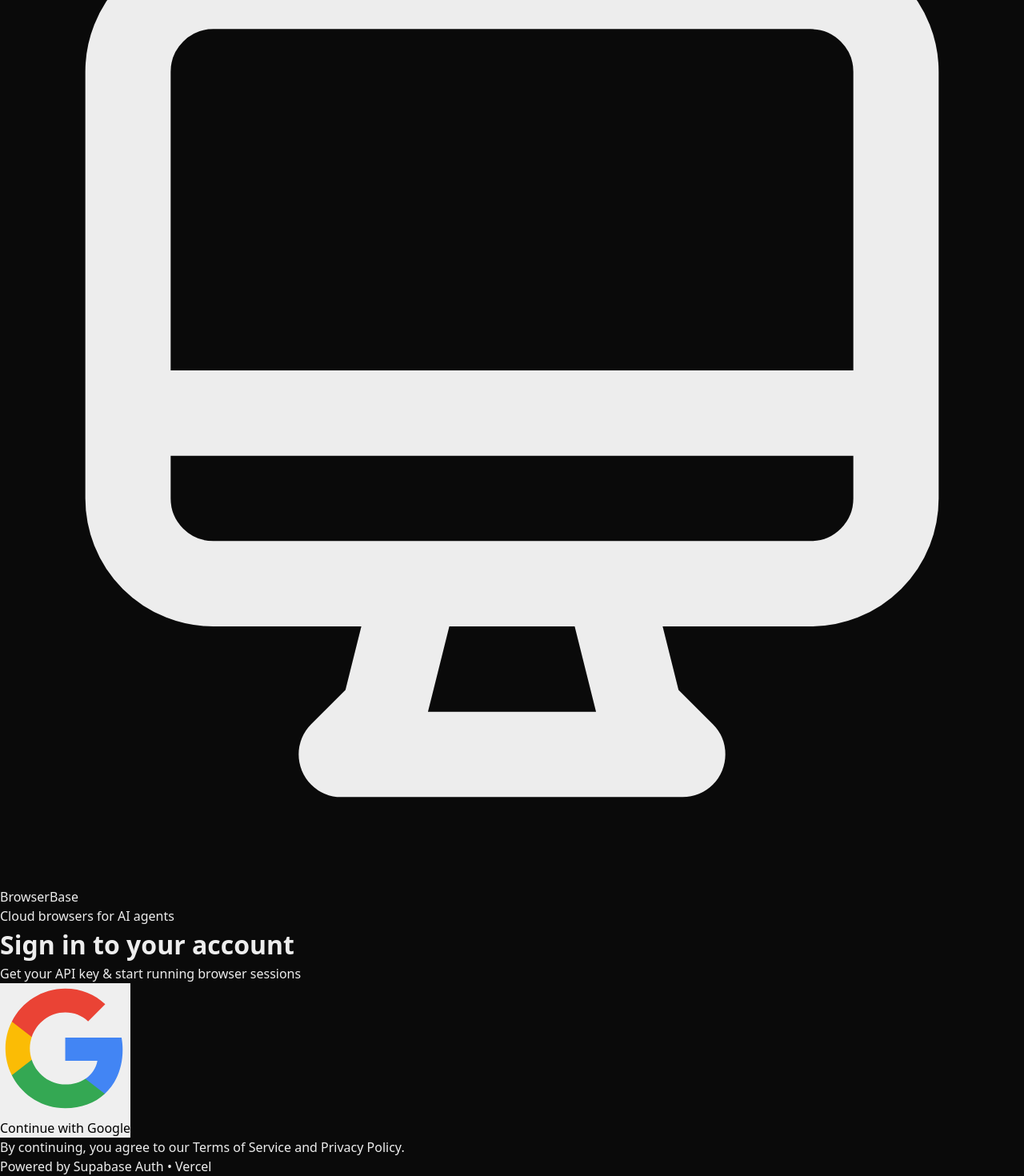
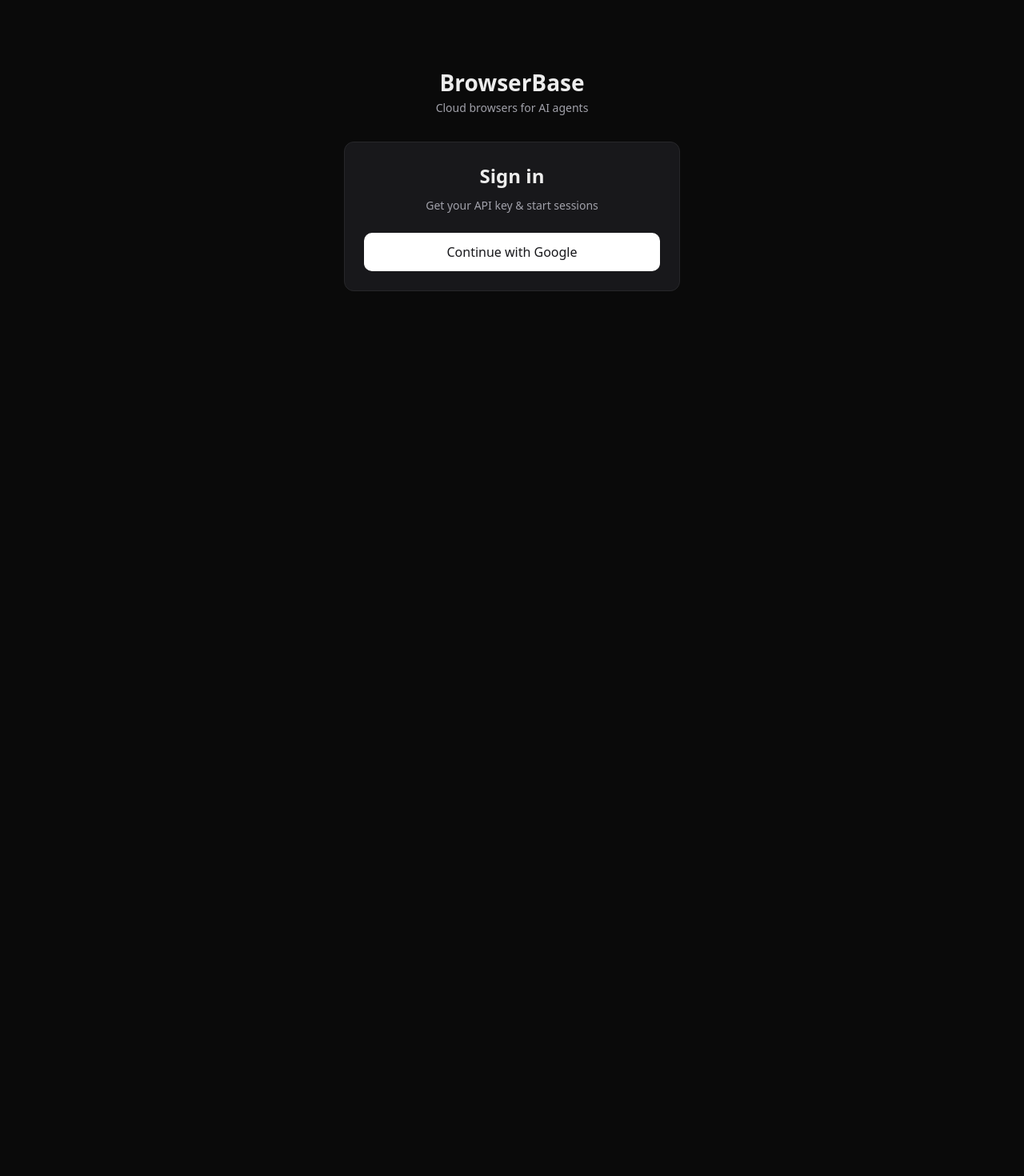
Before and after one commit to kumarsumit68439-code/browserbase-clone, a Next.js app: page /login in a window 1280 px wide. Shown: the part 177-1647 px from the top of the page at 80% size. After the commit the page ends 800 px from the top, so only its background shows below. Built offline with nearby package versions, Linux system fonts and the light colour scheme.

Commit message:
Disable middleware temporarily to fix Vercel build; simplify pages CSS classes

```diff
--- a/src/app/login/page.tsx
+++ b/src/app/login/page.tsx
@@ -1,100 +1,59 @@
-'use client'
+"use client";
 
-import { createClient } from '@/lib/supabase/client'
-import { useState, Suspense } from 'react'
-import { useSearchParams } from 'next/navigation'
+import { createClient } from "@/lib/supabase/client";
+import { useState, Suspense } from "react";
+import { useSearchParams } from "next/navigation";
 
 function LoginForm() {
-  const [loading, setLoading] = useState(false)
-  const searchParams = useSearchParams()
-  const error = searchParams.get('error')
+  const [loading, setLoading] = useState(false);
+  const searchParams = useSearchParams();
+  const error = searchParams.get("error");
 
   const handleGoogleLogin = async () => {
-    setLoading(true)
-    const supabase = createClient()
-
+    setLoading(true);
+    const supabase = createClient();
     const { error } = await supabase.auth.signInWithOAuth({
-      provider: 'google',
+      provider: "google",
       options: {
         redirectTo: `${window.location.origin}/auth/callback`,
-        queryParams: {
-          access_type: 'offline',
-          prompt: 'consent',
-        },
       },
-    })
-
+    });
     if (error) {
-      console.error('Login error:', error.message)
-      setLoading(false)
+      console.error(error.message);
+      setLoading(false);
     }
-  }
+  };
 
   return (
-    <div className="min-h-screen bg-[#0a0a0a] flex items-center justify-center px-4">
-      <div className="w-full max-w-md">
-        <div className="text-center mb-10">
-          <div className="inline-flex items-center gap-2 mb-4">
-            <div className="w-10 h-10 rounded-xl bg-gradient-to-br from-violet-500 to-indigo-600 flex items-center justify-center">
-              <svg className="w-6 h-6 text-white" fill="none" viewBox="0 0 24 24" stroke="currentColor">
-                <path strokeLinecap="round" strokeLinejoin="round" strokeWidth={2} d="M9.75 17L9 20l-1 1h8l-1-1-.75-3M3 13h18M5 17h14a2 2 0 002-2V5a2 2 0 00-2-2H5a2 2 0 00-2 2v10a2 2 0 002 2z" />
-              </svg>
-            </div>
-            <span className="text-2xl font-bold text-white tracking-tight">BrowserBase</span>
-          </div>
-          <p className="text-zinc-400 text-sm">Cloud browsers for AI agents</p>
+    <div style={{ minHeight: "100vh", display: "flex", alignItems: "center", justifyContent: "center", padding: "1rem" }}>
+      <div style={{ width: "100%", maxWidth: 420 }}>
+        <div style={{ textAlign: "center", marginBottom: "2rem" }}>
+          <h1 style={{ fontSize: "1.75rem", fontWeight: 700 }}>BrowserBase</h1>
+          <p className="muted" style={{ fontSize: "0.875rem" }}>Cloud browsers for AI agents</p>
         </div>
-
-        <div className="bg-zinc-900/80 border border-zinc-800 rounded-2xl p-8 shadow-2xl backdrop-blur">
-          <h1 className="text-xl font-semibold text-white text-center mb-2">Sign in to your account</h1>
-          <p className="text-zinc-500 text-sm text-center mb-8">Get your API key & start running browser sessions</p>
-
+        <div className="card">
+          <h2 style={{ textAlign: "center", marginBottom: "0.5rem" }}>Sign in</h2>
+          <p className="muted" style={{ textAlign: "center", fontSize: "0.875rem", marginBottom: "1.5rem" }}>
+            Get your API key & start sessions
+          </p>
           {error && (
-            <div className="mb-6 p-3 rounded-lg bg-red-500/10 border border-red-500/20 text-red-400 text-sm text-center">
-              Authentication failed. Please try again.
-            </div>
+            <p style={{ color: "#f87171", textAlign: "center", fontSize: "0.875rem", marginBottom: "1rem" }}>
+              Authentication failed. Try again.
+            </p>
           )}
-
-          <button
-            onClick={handleGoogleLogin}
-            disabled={loading}
-            className="w-full flex items-center justify-center gap-3 bg-white hover:bg-zinc-100 text-zinc-900 font-medium py-3 px-4 rounded-xl transition-all disabled:opacity-60 disabled:cursor-not-allowed"
-          >
-            {loading ? (
-              <svg className="animate-spin h-5 w-5 text-zinc-600" xmlns="http://www.w3.org/2000/svg" fill="none" viewBox="0 0 24 24">
-                <circle className="opacity-25" cx="12" cy="12" r="10" stroke="currentColor" strokeWidth="4"></circle>
-                <path className="opacity-75" fill="currentColor" d="M4 12a8 8 0 018-8V0C5.373 0 0 5.373 0 12h4zm2 5.291A7.962 7.962 0 014 12H0c0 3.042 1.135 5.824 3 7.938l3-2.647z"></path>
-              </svg>
-            ) : (
-              <svg className="w-5 h-5" viewBox="0 0 24 24">
-                <path fill="#4285F4" d="M22.56 12.25c0-.78-.07-1.53-.2-2.25H12v4.26h5.92c-.26 1.37-1.04 2.53-2.21 3.31v2.77h3.57c2.08-1.92 3.28-4.74 3.28-8.09z"/>
-                <path fill="#34A853" d="M12 23c2.97 0 5.46-.98 7.28-2.66l-3.57-2.77c-.98.66-2.23 1.06-3.71 1.06-2.86 0-5.29-1.93-6.16-4.53H2.18v2.84C3.99 20.53 7.7 23 12 23z"/>
-                <path fill="#FBBC05" d="M5.84 14.09c-.22-.66-.35-1.36-.35-2.09s.13-1.43.35-2.09V7.07H2.18C1.43 8.55 1 10.22 1 12s.43 3.45 1.18 4.93l2.85-2.22.81-.62z"/>
-                <path fill="#EA4335" d="M12 5.38c1.62 0 3.06.56 4.21 1.64l3.15-3.15C17.45 2.09 14.97 1 12 1 7.7 1 3.99 3.47 2.18 7.07l3.66 2.84c.87-2.6 3.3-4.53 6.16-4.53z"/>
-              </svg>
-            )}
-            {loading ? 'Redirecting...' : 'Continue with Google'}
+          <button className="btn btn-white" style={{ width: "100%" }} onClick={handleGoogleLogin} disabled={loading}>
+            {loading ? "Redirecting..." : "Continue with Google"}
           </button>
-
-          <div className="mt-8 pt-6 border-t border-zinc-800">
-            <p className="text-xs text-zinc-500 text-center">By continuing, you agree to our Terms of Service and Privacy Policy.</p>
-          </div>
         </div>
-
-        <p className="text-center text-zinc-600 text-xs mt-8">Powered by Supabase Auth • Vercel</p>
       </div>
     </div>
-  )
+  );
 }
 
 export default function LoginPage() {
   return (
-    <Suspense fallback={
-      <div className="min-h-screen bg-[#0a0a0a] flex items-center justify-center">
-        <div className="text-zinc-400">Loading...</div>
-      </div>
-    }>
+    <Suspense fallback={<div style={{ minHeight: "100vh", display: "flex", alignItems: "center", justifyContent: "center" }}>Loading...</div>}>
       <LoginForm />
     </Suspense>
-  )
+  );
 }
```
Also changed, not shown: src/app/page.tsx (+16 -34 lines), src/middleware.ts (+3 -12 lines).
